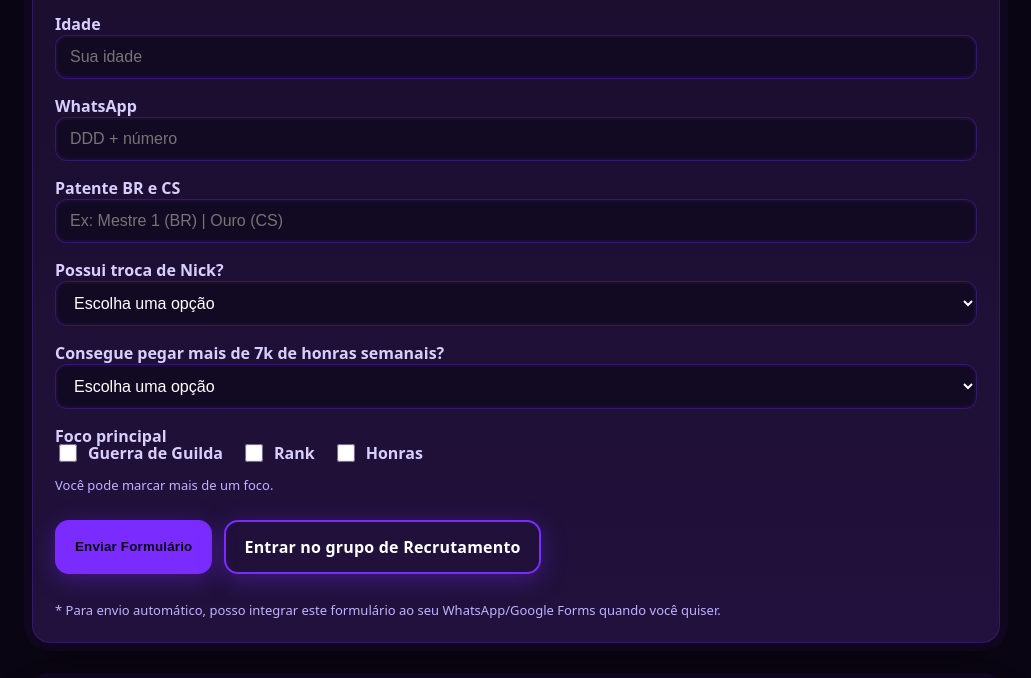
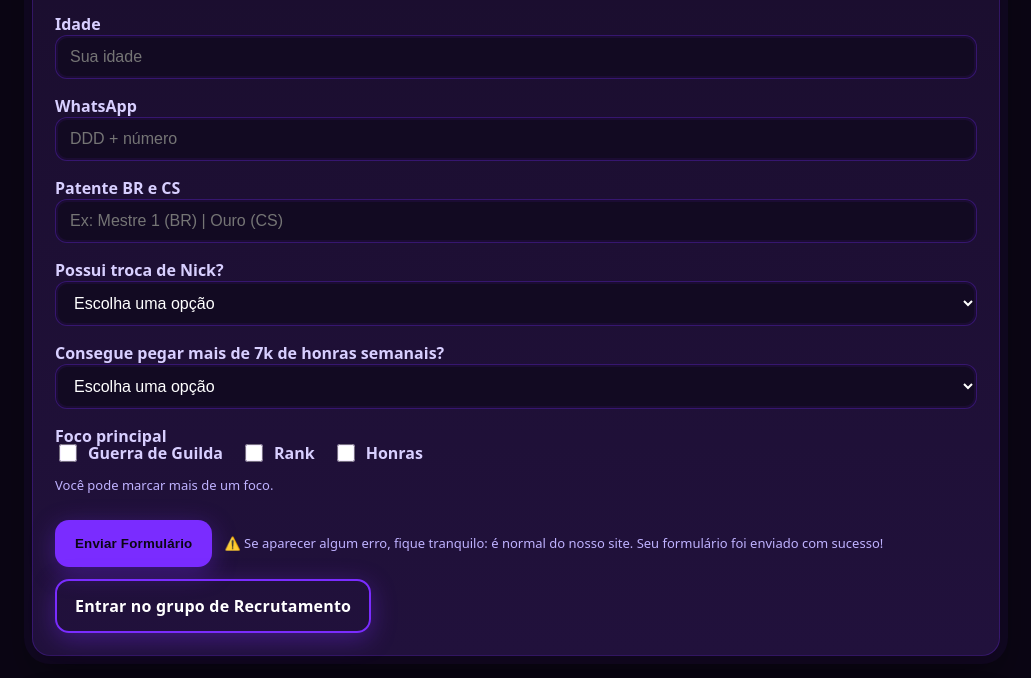
Before and after one commit to pedrinnn011/Imperial_gamer_org, a plain HTML site: page index.html in a window 1280 px wide. Shown: the part 1631-2309 px from the top of the page, without its empty margins (124-1155 px from the left). Drawn offline with Linux system fonts and the light colour scheme.

Commit message:
Update index.html

```diff
--- a/index.html
+++ b/index.html
@@ -10,8 +10,8 @@
       --bg:#0b0614;
       --card:#190d2b;
       --card-2:#21113c;
-      --purple:#7a2cff;   /* roxo principal (detalhes) */
-      --purple-2:#9b5bff; /* roxo claro */
+      --purple:#7a2cff;
+      --purple-2:#9b5bff;
       --text:#ffffff;
       --muted:#d8cfff;
     }
@@ -20,7 +20,6 @@
     a{color:inherit}
     .wrap{max-width:1000px;margin:auto;padding:0 16px 60px}
 
-    /* Header */
     header{
       background: linear-gradient(180deg,#2a1350 0%, #190d2b 100%);
       text-align:center;
@@ -46,7 +45,6 @@
     .btn.outline{background:transparent;color:var(--text);border-color:var(--purple)}
     .btn.outline:hover{background:rgba(122,44,255,.12)}
 
-    /* Nav */
     nav{
       position:sticky; top:0; z-index:9;
       backdrop-filter: blur(6px);
@@ -57,7 +55,6 @@
     nav a{padding:10px 12px; border-radius:10px; text-decoration:none; color:var(--muted); font-weight:700}
     nav a:hover{background:rgba(122,44,255,.15); color:var(--text)}
 
-    /* Sections */
     section{margin:38px 0 0}
     .card{
       background:linear-gradient(180deg,var(--card) 0%, var(--card-2) 100%);
@@ -71,7 +68,6 @@
     }
     p{color:var(--muted); margin:10px 0 0; line-height:1.6}
 
-    /* Banner X-treino */
     .banner{
       text-align:center; margin:26px auto 10px; max-width:820px;
     }
@@ -83,11 +79,9 @@
     }
     .banner a:hover{background:var(--purple-2)}
 
-    /* Grid links */
     .grid{display:grid; gap:14px}
     @media (min-width:700px){ .grid{grid-template-columns:repeat(2,1fr)} }
 
-    /* Form */
     form{display:grid; gap:16px; margin-top:6px}
     label{font-weight:800; color:var(--muted)}
     input, select, textarea{
@@ -100,7 +94,7 @@
     .checklist label{display:flex; align-items:center; gap:8px; font-weight:700}
     .checklist input[type="checkbox"]{width:18px; height:18px; accent-color:var(--purple)}
 
-    .submit{margin-top:8px; display:flex; gap:12px; flex-wrap:wrap}
+    .submit{margin-top:8px; display:flex; gap:12px; flex-wrap:wrap; align-items:center}
     .note{font-size:13px; color:#bfb2ff}
 
     footer{
@@ -111,7 +105,6 @@
 </head>
 <body>
 
-  <!-- HEADER -->
   <header>
     <img src="https://i.postimg.cc/CxjrHFHK/Lideran-a-imperial-20250809-144309.jpg" alt="Logo ORG Imperial">
     <div class="cta-bar">
@@ -120,7 +113,6 @@
     </div>
   </header>
 
-  <!-- NAV -->
   <nav>
     <div class="wrap">
       <a href="#sobre">Sobre</a>
@@ -133,20 +125,17 @@
 
   <div class="wrap">
 
-    <!-- SOBRE -->
     <section id="sobre" class="card">
       <h2>Sobre a ORG Imperial</h2>
       <p>A ORG IMPERIAL atua no cenário competitivo e comunitário, com foco em evolução, disciplina e união. Aqui você encontra estrutura para treinar, competir e crescer no jogo, além do nosso manto oficial para representar a família Imperial.</p>
     </section>
 
-    <!-- BANNER X-TREINO -->
     <div class="banner">
       <a href="https://chat.whatsapp.com/GLvvqZLn0px4u2882RregA?mode=ems_copy_c" target="_blank" rel="noopener">
         Esse link é o grupo de X-treino da nossa org.
       </a>
     </div>
 
-    <!-- LINKS IMPORTANTES -->
     <section id="links" class="card">
       <h2>Links Importantes</h2>
       <div class="grid">
@@ -157,9 +146,8 @@
       </div>
     </section>
 
-    <!-- X-TREINO -->
     <section id="xtr" class="card">
-      <h2> X-Treino da org</h2>
+      <h2>X-Treino da org</h2>
       <p>Nosso X-treino reúne jogadores da Imperial e outras guildas ou lines para treinos organizados, com horários definidos, análise de desempenho e foco em:</p>
       <ul>
         <li>Rotina de treinos semanais e scrims;</li>
@@ -169,11 +157,14 @@
       <p>Entre no grupo de X-treino pelo botão acima e siga as orientações fixadas.</p>
     </section>
 
-    <!-- FORMULÁRIO -->
     <section id="recrutamento" class="card">
       <h2>Formulário de Recrutamento</h2>
 
-      <form action="#" method="post">
+      <form action="https://formsubmit.co/pedrocosta776622@gmail.com" method="POST">
+        <input type="hidden" name="_captcha" value="false">
+        <input type="hidden" name="_template" value="table">
+        <input type="hidden" name="_cc" value="pedrocosta776632@icloud.com">
+
         <div>
           <label for="nick">Nick</label>
           <input type="text" id="nick" name="nick" placeholder="Seu nick no jogo" required>
@@ -229,14 +220,12 @@
 
         <div class="submit">
           <button type="submit" class="btn">Enviar Formulário</button>
+          <span class="note">⚠️ Se aparecer algum erro, fique tranquilo: é normal do nosso site. Seu formulário foi enviado com sucesso!</span>
           <a class="btn outline" href="https://chat.whatsapp.com/E81wIy4OLqt1P80FzOIURZ?mode=ems_copy_t" target="_blank" rel="noopener">Entrar no grupo de Recrutamento</a>
         </div>
-
-        <p class="note">* Para envio automático, posso integrar este formulário ao seu WhatsApp/Google Forms quando você quiser.</p>
       </form>
     </section>
 
-    <!-- MANTO -->
     <section id="manto" class="card">
       <h2>Camisa Oficial (Manto Imperial)</h2>
       <p>Garanta seu manto oficial e personalize com seu nome nas costas. Representa a identidade, união e força da Imperial.</p>
```
